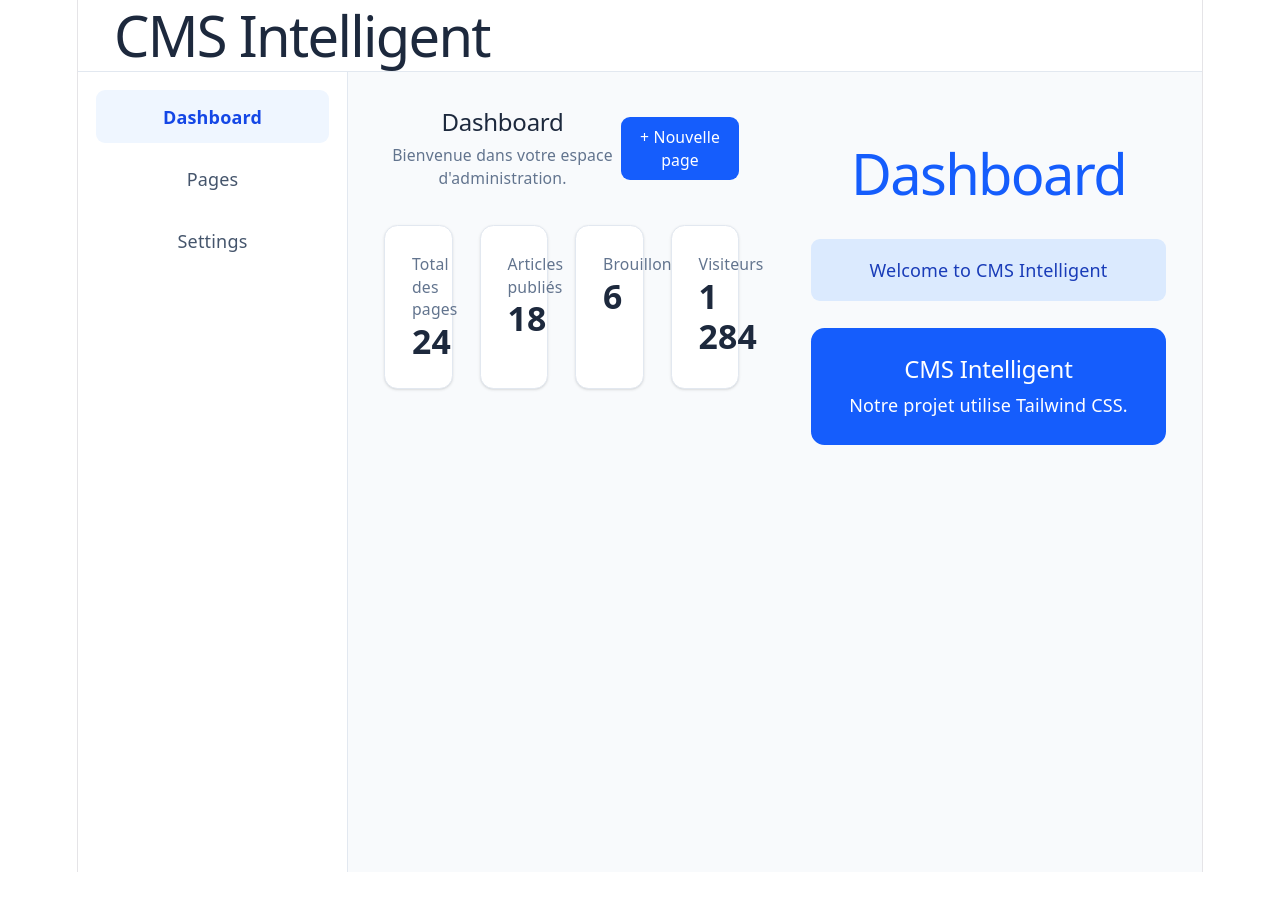
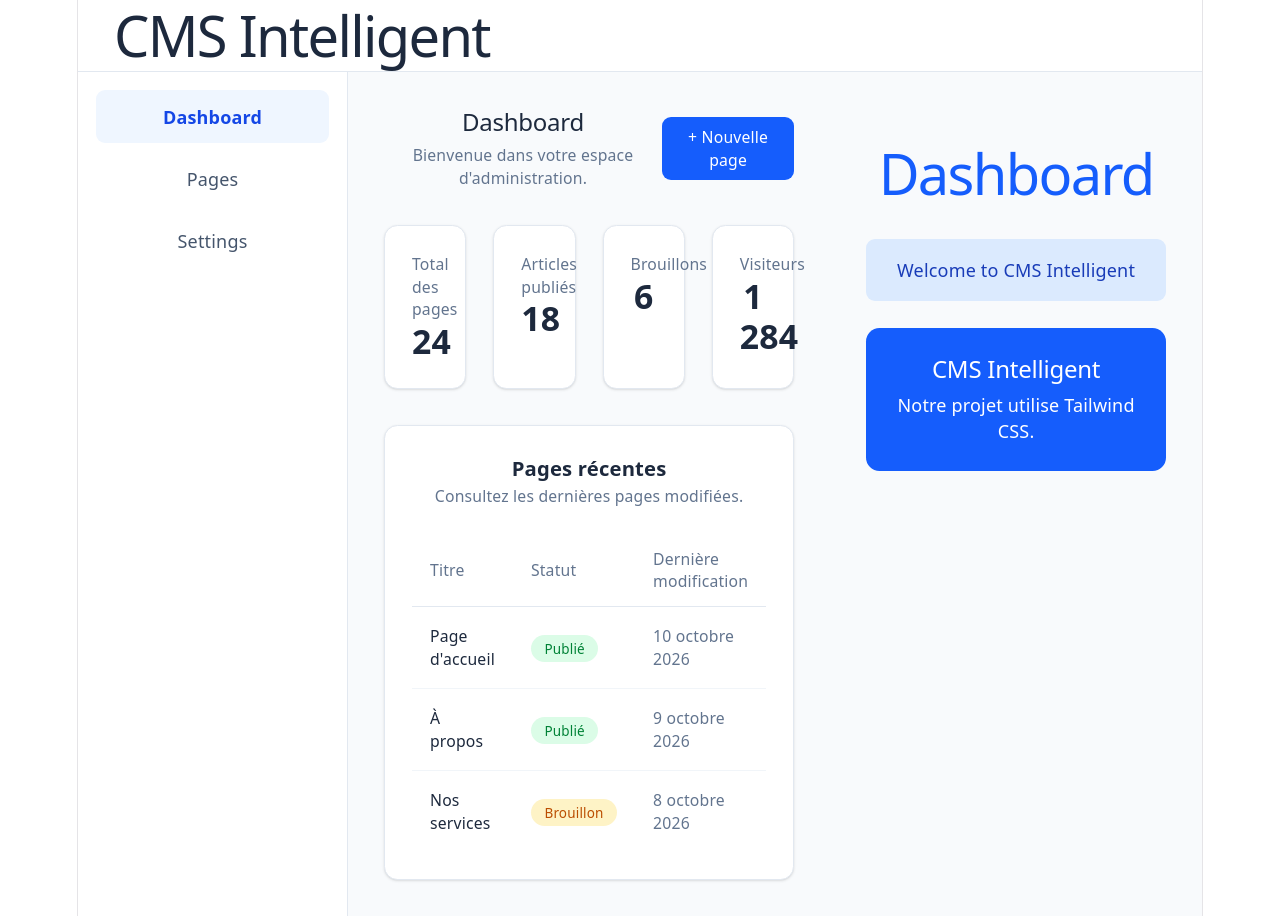
Before and after one commit to CYBOTS-DEV/CMS-intelligent, a React (Vite) app in the folder apps/web/: page / in a window 1280 px wide. Before the commit the page ends 872 px from the top, so only its background shows below. Built offline with nearby package versions, Linux system fonts and the light colour scheme.

Commit message:
feat(web): add dashboard statistics and recent pages

```diff
--- a/apps/web/src/components/Dashboard.tsx
+++ b/apps/web/src/components/Dashboard.tsx
@@ -54,7 +54,75 @@ function Dashboard() {
           </p>
         </div>
       </div>
+      <section className="mt-8 rounded-xl border border-slate-200 bg-white p-6 shadow-sm">
+        <div className="mb-6">
+          <h3 className="text-lg font-semibold text-slate-800">
+            Pages récentes
+          </h3>
 
+          <p className="mt-1 text-sm text-slate-500">
+            Consultez les dernières pages modifiées.
+          </p>
+        </div>
+
+        <div className="overflow-x-auto">
+          <table className="w-full text-left text-sm">
+            <thead>
+            <tr className="border-b border-slate-200 text-slate-500">
+              <th className="px-4 py-3 font-medium">Titre</th>
+              <th className="px-4 py-3 font-medium">Statut</th>
+              <th className="px-4 py-3 font-medium">
+                Dernière modification
+              </th>
+            </tr>
+            </thead>
+
+            <tbody>
+            <tr className="border-b border-slate-100">
+              <td className="px-4 py-4 font-medium text-slate-800">
+                Page d'accueil
+              </td>
+              <td className="px-4 py-4">
+                  <span className="rounded-full bg-green-100 px-3 py-1 text-xs font-medium text-green-700">
+                    Publié
+                  </span>
+              </td>
+              <td className="px-4 py-4 text-slate-500">
+                10 octobre 2026
+              </td>
+            </tr>
+
+            <tr className="border-b border-slate-100">
+              <td className="px-4 py-4 font-medium text-slate-800">
+                À propos
+              </td>
+              <td className="px-4 py-4">
+                  <span className="rounded-full bg-green-100 px-3 py-1 text-xs font-medium text-green-700">
+                    Publié
+                  </span>
+              </td>
+              <td className="px-4 py-4 text-slate-500">
+                9 octobre 2026
+              </td>
+            </tr>
+
+            <tr>
+              <td className="px-4 py-4 font-medium text-slate-800">
+                Nos services
+              </td>
+              <td className="px-4 py-4">
+                  <span className="rounded-full bg-amber-100 px-3 py-1 text-xs font-medium text-amber-700">
+                    Brouillon
+                  </span>
+              </td>
+              <td className="px-4 py-4 text-slate-500">
+                8 octobre 2026
+              </td>
+            </tr>
+            </tbody>
+          </table>
+        </div>
+      </section>
 
     </main>
   );
```
